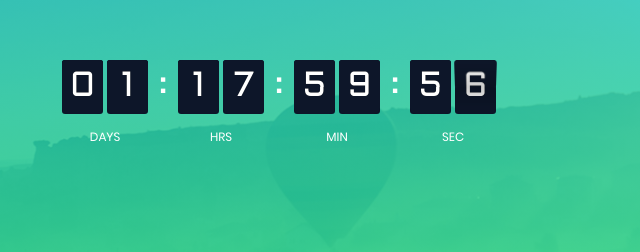
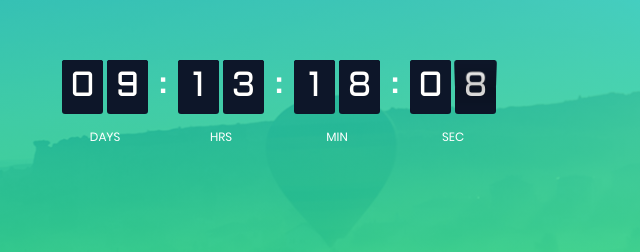
Before and after one commit to agfadhil/agfadhil.github.io, a plain HTML site: page index.html in a window 1280 px wide. Shown: the part 414-666 px from the top of the page, 25-665 px from the left. Drawn offline with nearby package versions, Linux system fonts and the light colour scheme.

Commit message:
Update date

```diff
--- a/index.html
+++ b/index.html
@@ -120,9 +120,9 @@
 			/*Set Endtime here*/
 			/*Endtime must be > current time*/
 			endtimeYear: 2025,
-			endtimeMonth: 4,
-			endtimeDate: 1,
-			endtimeHours: 18,
+			endtimeMonth: 5,
+			endtimeDate: 12,
+			endtimeHours: 8,
 			endtimeMinutes: 0,
 			endtimeSeconds: 0,
 			timeZone: "Asia/Jakarta"
@@ -159,7 +159,7 @@
 								console.log('SUCCESS!', response.status, response.text);
 								event.target.reset();
 						}, function(error) {
-								console.log('FAILED...', error);
+								console.error('FAILED...', error);
 						});
 				}
 		});
```
